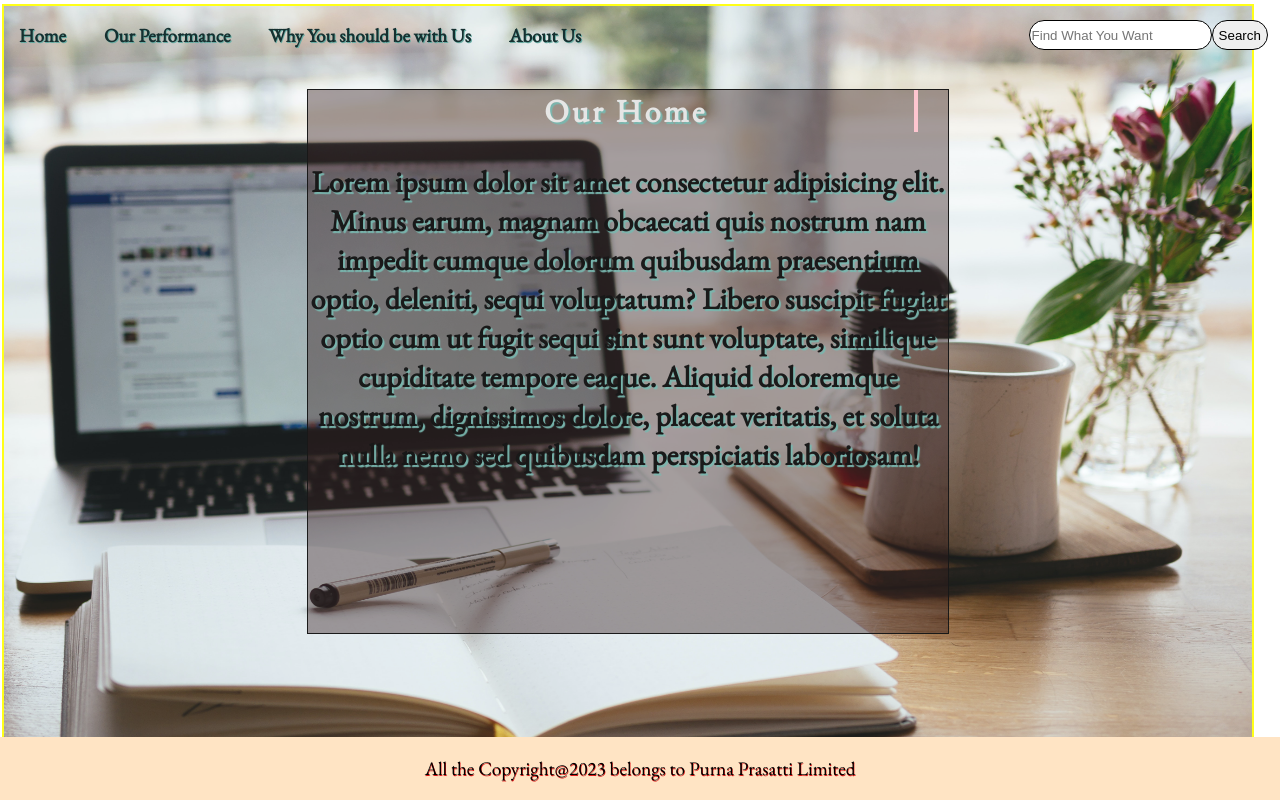
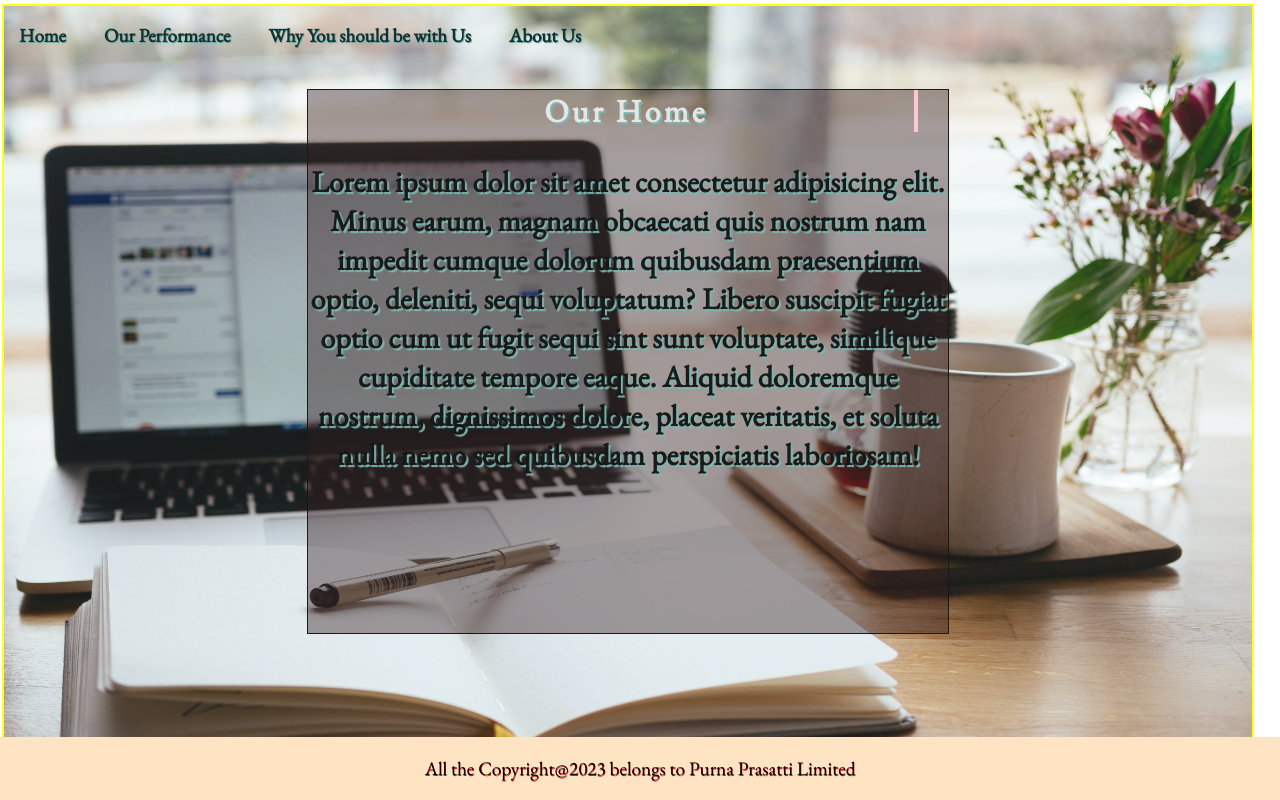
Before and after one commit to punit7-os/portfolio-website, a plain HTML site: page index.html in a window 1280 px wide. Shown: the top 800 px of the page. Drawn offline with nearby package versions, Linux system fonts and the light colour scheme.

Commit message:
Update index.html

```diff
--- a/index.html
+++ b/index.html
@@ -18,10 +18,10 @@
                     <li><a href="#hleo2">Why You should be with Us</a></li>
                     <li><a href="#hleo3">About Us</a></li>
                 </ul>
-                <div class="search-container">
+<!--                 <div class="search-container">
                     <input type="text" name="search" id="search" placeholder="Find What You Want">
                     <button type="submit" for="search">Search</button>
-                </div>
+                </div> -->
             </div>
         </nav>
         <style>
```
